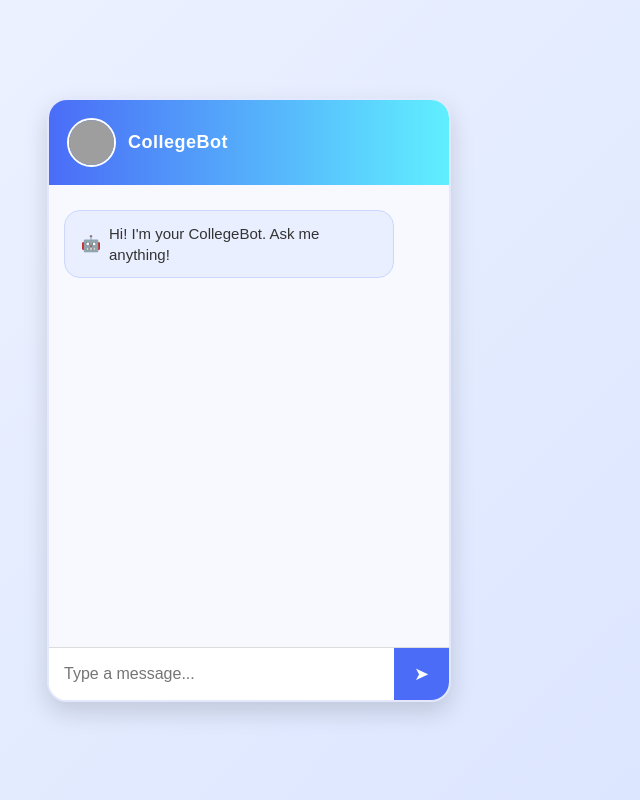
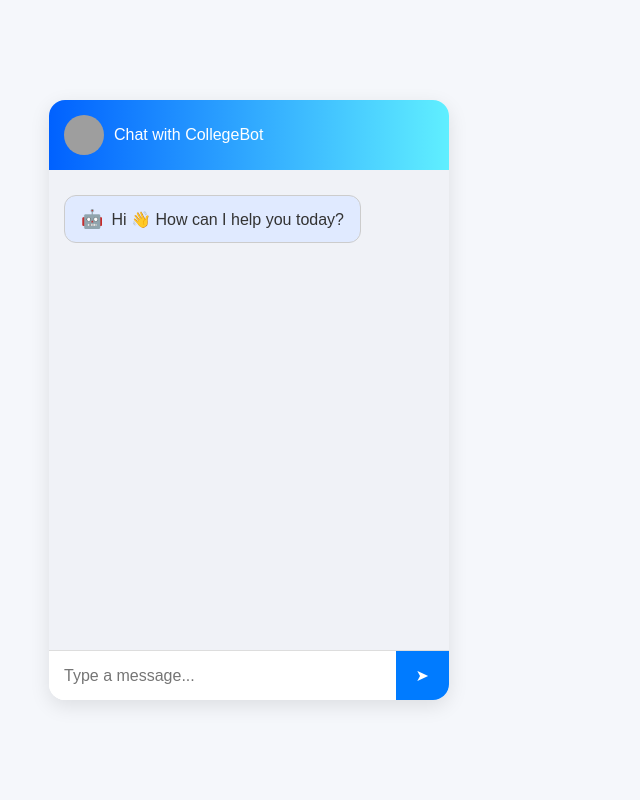
Before and after one commit to ajayyanshu/Sofia-Project, a Flask app: page / in a window 1280 px wide. Shown: the whole page, without its empty margins (391-1031 px from the left). Run offline with Flask 3, Linux system fonts and the light colour scheme; grey boxes are pictures that could not be loaded.

Commit message:
Update index.html

```diff
--- a/templates/index.html
+++ b/templates/index.html
@@ -2,11 +2,12 @@
 <html lang="en">
 <head>
   <meta charset="UTF-8">
-  <title>CollegeBot</title>
+  <meta name="viewport" content="width=device-width, initial-scale=1.0">
+  <title>College Chatbot</title>
   <style>
     body {
       font-family: Arial, sans-serif;
-      background: linear-gradient(135deg, #f0f4ff, #d9e4ff);
+      background: #f5f7fb;
       margin: 0;
       display: flex;
       justify-content: center;
@@ -18,97 +19,75 @@
       width: 400px;
       height: 600px;
       background: #fff;
-      border-radius: 20px;
-      box-shadow: 0 10px 25px rgba(0,0,0,0.15);
+      border-radius: 16px;
+      box-shadow: 0 6px 20px rgba(0,0,0,0.1);
       display: flex;
       flex-direction: column;
       overflow: hidden;
-      border: 2px solid #e3e8ff;
     }
 
     .chat-header {
-      background: linear-gradient(90deg, #4a6cf7, #60efff);
+      background: linear-gradient(90deg, #0061ff, #60efff);
       color: white;
-      padding: 18px;
+      padding: 15px;
       display: flex;
       align-items: center;
-      font-weight: bold;
-      font-size: 18px;
-      letter-spacing: 0.5px;
     }
 
     .chat-header img {
-      width: 45px;
-      height: 45px;
+      width: 40px;
+      height: 40px;
       border-radius: 50%;
-      margin-right: 12px;
-      border: 2px solid #fff;
+      margin-right: 10px;
     }
 
     .chat-body {
       flex: 1;
       padding: 15px;
       overflow-y: auto;
-      background: #f7f9ff;
+      background: #f0f2f7;
       display: flex;
       flex-direction: column;
-    }
-
-    /* Scrollbar */
-    .chat-body::-webkit-scrollbar {
-      width: 6px;
-    }
-    .chat-body::-webkit-scrollbar-thumb {
-      background: #c5d0ff;
-      border-radius: 10px;
     }
 
     /* Message Common */
     .msg {
       margin: 10px 0;
       padding: 12px 16px;
-      border-radius: 16px;
+      border-radius: 12px;
       max-width: 80%;
       word-wrap: break-word;
       display: flex;
       align-items: center;
       gap: 8px;
-      font-size: 15px;
-      line-height: 1.4;
-      animation: fadeIn 0.3s ease-in;
-    }
-
-    @keyframes fadeIn {
-      from {opacity: 0; transform: translateY(5px);}
-      to {opacity: 1; transform: translateY(0);}
+      border: 1px solid #ccc;
     }
 
     /* Bot message */
     .bot {
-      background: #e9efff;
+      background: #e0eaff;
       color: #333;
       align-self: flex-start;
-      border: 1px solid #ccd6ff;
     }
 
     .bot::before {
       content: "🤖";
-      font-size: 16px;
+      font-size: 18px;
     }
 
     /* User message */
     .user {
-      background: #4a6cf7;
+      background: #007bff;
       color: white;
       align-self: flex-end;
-      border: 1px solid #2f50d3;
+      border: 1px solid #0056b3;
     }
 
     /* Footer */
     .chat-footer {
       display: flex;
       border-top: 1px solid #ddd;
-      background: #fff;
+      background: white;
     }
 
     .chat-footer input {
@@ -117,21 +96,19 @@
       padding: 15px;
       font-size: 16px;
       outline: none;
-      border-radius: 0;
     }
 
     .chat-footer button {
-      background: #4a6cf7;
+      background: #007bff;
       border: none;
       color: white;
       padding: 15px 20px;
       cursor: pointer;
-      font-size: 18px;
-      transition: 0.2s;
+      font-size: 16px;
     }
 
     .chat-footer button:hover {
-      background: #2f50d3;
+      background: #0056b3;
     }
 
     @media (max-width: 600px) {
@@ -149,49 +126,44 @@
 <body>
   <div class="chat-container">
     <div class="chat-header">
-      <img src="https://cdn-icons-png.flaticon.com/512/4712/4712109.png" alt="Bot">
-      CollegeBot
+      <img src="https://i.pravatar.cc/40" alt="Bot Avatar">
+      Chat with CollegeBot
     </div>
-    <div class="chat-body" id="chat-body">
-      <div class="msg bot">Hi! I'm your CollegeBot. Ask me anything!</div>
+    <div class="chat-body" id="chat-box">
+      <div class="msg bot">Hi 👋 How can I help you today?</div>
     </div>
     <div class="chat-footer">
-      <input type="text" id="user-input" placeholder="Type a message...">
+      <input type="text" id="message" placeholder="Type a message...">
       <button onclick="sendMessage()">➤</button>
     </div>
   </div>
 
   <script>
-    function sendMessage() {
-      const input = document.getElementById("user-input");
-      const chatBody = document.getElementById("chat-body");
-      const message = input.value.trim();
+    async function sendMessage() {
+      const input = document.getElementById("message");
+      const msg = input.value.trim();
+      if (!msg) return;
 
-      if (message !== "") {
-        // User message
-        const userMsg = document.createElement("div");
-        userMsg.className = "msg user";
-        userMsg.textContent = message;
-        chatBody.appendChild(userMsg);
+      const chatBox = document.getElementById("chat-box");
 
-        // Auto bot reply
-        const botMsg = document.createElement("div");
-        botMsg.className = "msg bot";
-        botMsg.textContent = "You said: " + message;
-        setTimeout(() => chatBody.appendChild(botMsg), 500);
+      // User message
+      chatBox.innerHTML += `<div class="msg user">${msg}</div>`;
+      input.value = "";
+      chatBox.scrollTop = chatBox.scrollHeight;
 
-        // Clear input
-        input.value = "";
-        chatBody.scrollTop = chatBody.scrollHeight;
-      }
+      // Send to backend
+      const response = await fetch("/chat", {
+        method: "POST",
+        headers: { "Content-Type": "application/json" },
+        body: JSON.stringify({ message: msg })
+      });
+
+      const data = await response.json();
+
+      // Bot reply
+      chatBox.innerHTML += `<div class="msg bot">${data.reply}</div>`;
+      chatBox.scrollTop = chatBox.scrollHeight;
     }
-
-    // Enter key support
-    document.getElementById("user-input").addEventListener("keypress", function(e) {
-      if (e.key === "Enter") {
-        sendMessage();
-      }
-    });
   </script>
 </body>
 </html>
```
